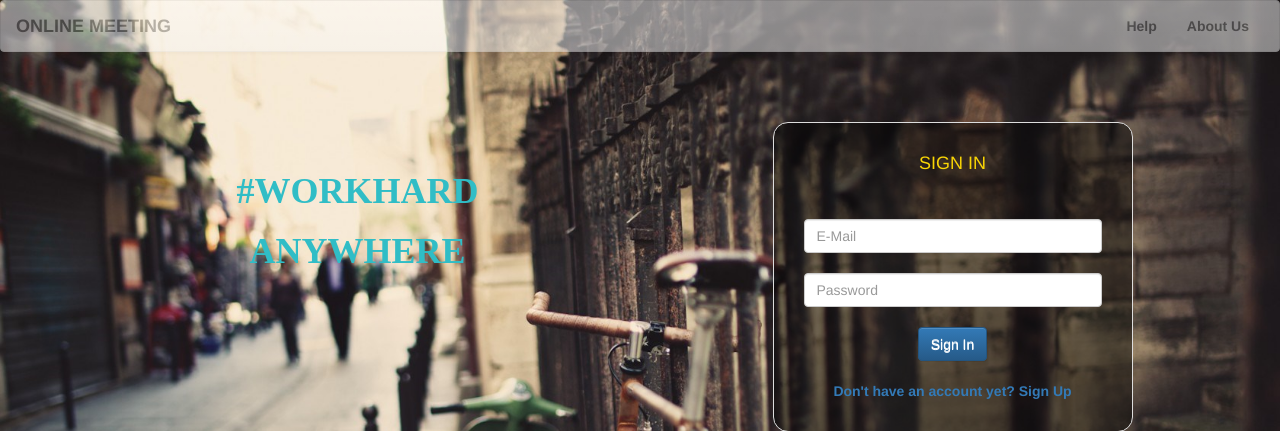
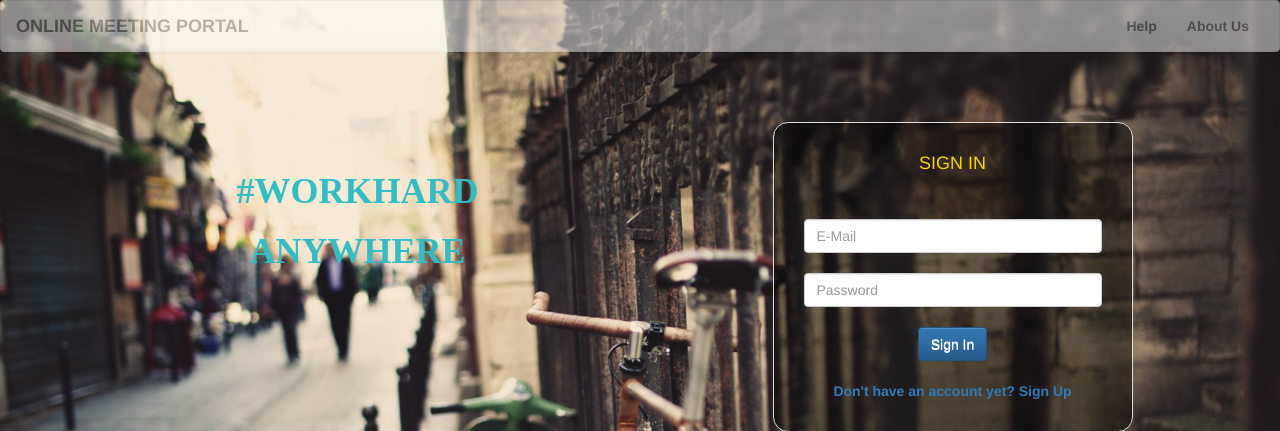
Before and after one commit to satishcj/Online-Meeting-Dash-Board, a PHP site: page /login.php in a window 1280 px wide. Shown: the top 431 px of the page. Run offline with PHP 8.4, Linux system fonts and the light colour scheme.

Commit message:
Update login.php

```diff
--- a/login.php
+++ b/login.php
@@ -16,7 +16,7 @@ session_start();
 <body>
     <nav class="navbar navbar-default">
         <div class="container-fluid">
-            <div class="navbar-header"><a class="navbar-brand navbar-link" href="#"><strong>ONLINE MEETING</strong></a>
+            <div class="navbar-header"><a class="navbar-brand navbar-link" href="#"><strong>ONLINE MEETING PORTAL</strong></a>
                 <button class="navbar-toggle collapsed" data-toggle="collapse" data-target="#navcol-1"><span class="sr-only">Toggle navigation</span><span class="icon-bar"></span><span class="icon-bar"></span><span class="icon-bar"></span></button>
             </div>
             <div class="collapse navbar-collapse" id="navcol-1">
```
